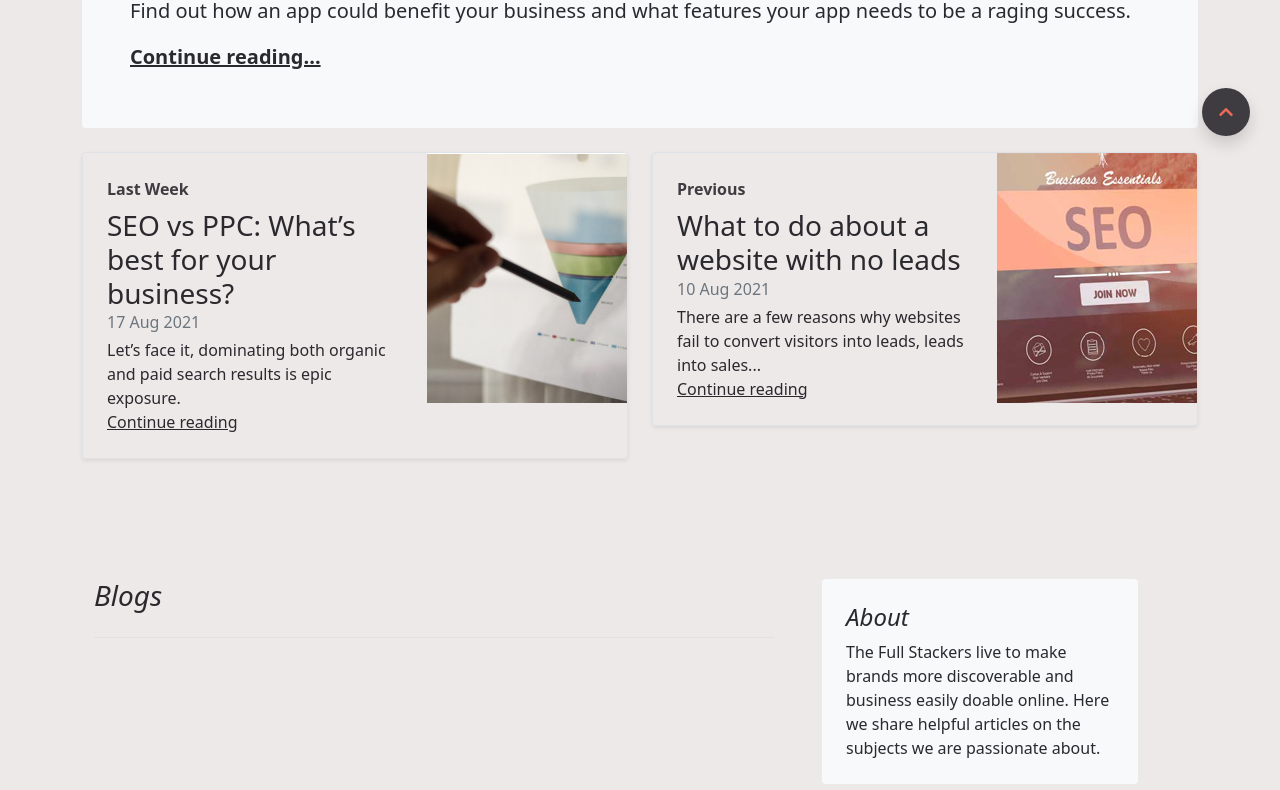
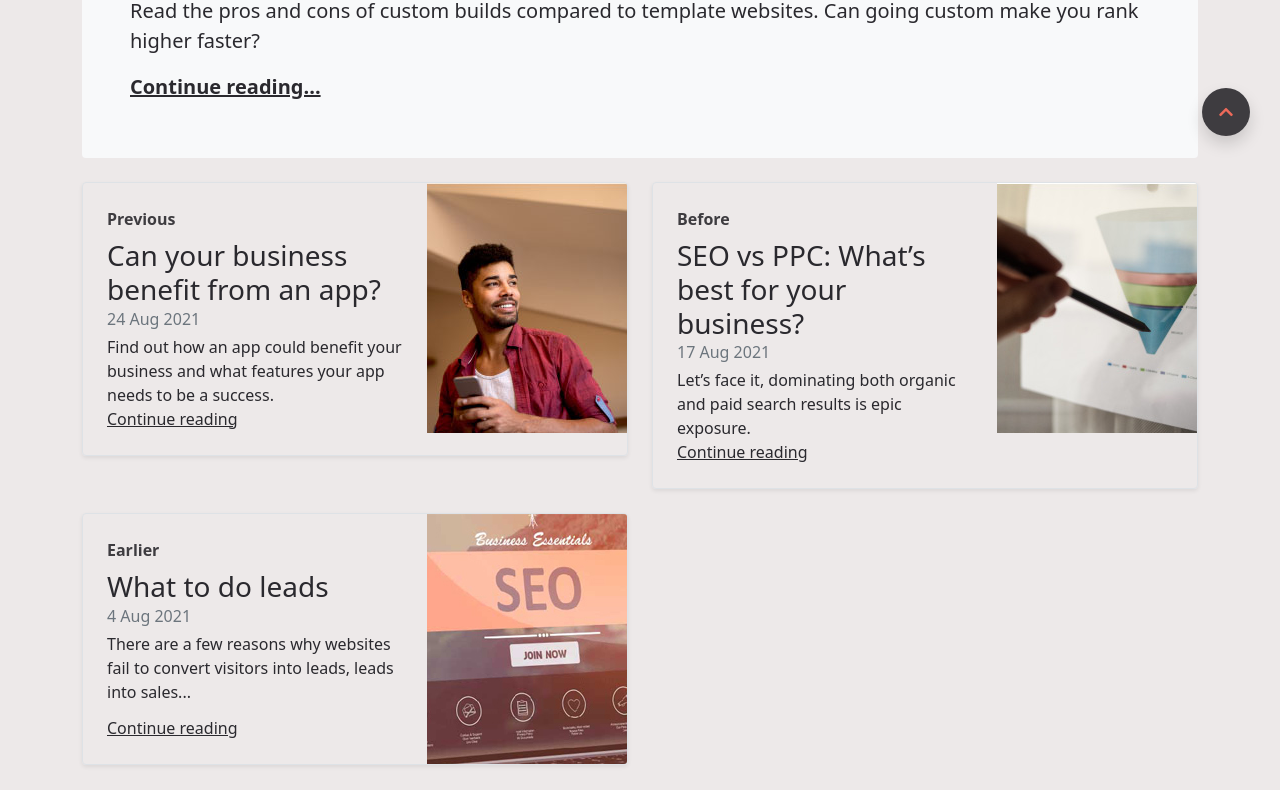
Before and after one commit to AdrianMEvans/TheFullStackers, a website: page blog.html in a window 1280 px wide. Shown: the part 634-1424 px from the top of the page. Drawn offline with nearby package versions, Linux system fonts and the light colour scheme.

Commit message:
blog 17 sep 2021 updated

```diff
--- a/blog.html
+++ b/blog.html
@@ -72,22 +72,45 @@
                 <img class="img-fluid" src="images/blogs/Blog3.jpg" alt="image showing mobile phone in users hand">
                 <!-- </div> -->
                 <div class="col-md-12 p-2 px-0">
-                    <h1 class="display-4 fst-italic">Can your business benefit from an app?
+                    <h1 class="display-4 fst-italic">Is it worth getting a custom website?
                     </h1>
-                    <p class="lead my-3">Find out how an app could benefit your business and what features your app
-                        needs to be a raging success.
+                    <p class="lead my-3">Read the pros and cons of custom builds compared to template websites. Can going custom make you rank higher faster?
                     </p>
-                    <p class="lead mb-0"><a href="#blog2021082401" class="fw-bold">Continue reading...</a></p>
+                    <p class="lead mb-0"><a href="#blog2021082404" class="fw-bold">Continue reading...</a></p>
                 </div>
             </div>
 
-            <!-- Sub Card Left -->
+            <!-- Sub Card Top Right -->
             <div class="row mb-2">
                 <div class="col-md-6">
-                    <div
-                        class="row g-0 border rounded overflow-hidden flex-md-row mb-4 shadow-sm h-md-250 position-relative">
+                    <div class="row g-0 border rounded overflow-hidden flex-md-row mb-4 shadow-sm h-md-250 position-relative">
                         <div class="col p-4 d-flex flex-column position-static">
-                            <strong class="d-inline-block mb-2 text-primary">Last Week</strong>
+                            <strong class="d-inline-block mb-2 text-primary">Previous</strong>
+                            <h3 class="mb-0">Can your business benefit from an app?</h3>
+                            <div class="mb-1 text-muted">24 Aug 2021</div>
+                            <p class="card-text mb-auto">Find out how an app could benefit your business and what features your app
+                                needs to be a success.
+                            </p>
+                            <a href="#blog2021082401" class="stretched-link">Continue reading</a>
+                        </div>
+                        <div class="col-auto d-none d-lg-block">
+                            <img class="img-fluid" width="200" height="250" src="images/blogs/Blog3s.jpg"
+                                alt="small image showing SEO on laptop screen">
+                            <!-- <svg class="bd-placeholder-img" width="200" height="250" xmlns="http://www.w3.org/2000/svg"
+                                role="img" aria-label="Placeholder: Thumbnail" preserveAspectRatio="xMidYMid slice"
+                                focusable="false">
+                                <title>Placeholder</title>
+                                <rect width="100%" height="100%" fill="#55595c" /><text x="50%" y="50%" fill="#eceeef"
+                                    dy=".3em">Thumbnail</text>
+                            </svg> -->
+
+                        </div>
+                    </div>
+                </div>
+                <div class="col-md-6">
+                    <div class="row g-0 border rounded overflow-hidden flex-md-row mb-4 shadow-sm h-md-250 position-relative">
+                        <div class="col p-4 d-flex flex-column position-static">
+                            <strong class="d-inline-block mb-2 text-primary">Before</strong>
                             <h3 class="mb-0">SEO vs PPC: What’s best for your business?</h3>
                             <div class="mb-1 text-muted">17 Aug 2021</div>
                             <p class="card-text mb-auto">Let’s face it, dominating both organic and paid search results
@@ -111,14 +134,13 @@
                     </div>
                 </div>
 
-                <!-- Sub Card Right -->
+                <!-- Sub Card Bottom Left -->
                 <div class="col-md-6">
-                    <div
-                        class="row g-0 border rounded overflow-hidden flex-md-row mb-4 shadow-sm h-md-250 position-relative">
+                    <div class="row g-0 border rounded overflow-hidden flex-md-row mb-4 shadow-sm h-md-250 position-relative">
                         <div class="col p-4 d-flex flex-column position-static">
-                            <strong class="d-inline-block mb-2 text-primary">Previous</strong>
-                            <h3 class="mb-0">What to do about a website with no leads</h3>
-                            <div class="mb-1 text-muted">10 Aug 2021</div>
+                            <strong class="d-inline-block mb-2 text-primary">Earlier</strong>
+                            <h3 class="mb-0">What to do leads</h3>
+                            <div class="mb-1 text-muted">4 Aug 2021</div>
                             <p class="card-text mb-auto">There are a few reasons why websites fail to convert visitors
                                 into leads, leads into sales...
                             </p>
@@ -136,6 +158,35 @@
                             </svg> -->
 
                         </div>
+                    </div>
+                </div>
+
+                <!-- Sub Card Bottom Right -->
+               <!--
+                <div class="col-md-6">
+                    <div class="row g-0 border rounded overflow-hidden flex-md-row mb-4 shadow-sm h-md-250 position-relative">
+                        <div class="col p-4 d-flex flex-column position-static">
+                            <strong class="d-inline-block mb-2 text-primary">Last Week</strong>
+                            <h3 class="mb-0">SEO vs PPC: What’s best for your business?</h3>
+                            <div class="mb-1 text-muted">17 Aug 2021</div>
+                            <p class="card-text mb-auto">Let’s face it, dominating both organic and paid search results
+                                is epic
+                                exposure.
+                            </p>
+                            <a href="#blog2021081701" class="stretched-link">Continue reading</a>
+                        </div>
+                        <div class="col-auto d-none d-lg-block">
+                            <img class="img-fluid" width="200" height="250" src="images/blogs/Blog2.jpg"
+                                alt="small image showing SEO on laptop screen">
+                            <!-- <svg class="bd-placeholder-img" width="200" height="250" xmlns="http://www.w3.org/2000/svg"
+                                role="img" aria-label="Placeholder: Thumbnail" preserveAspectRatio="xMidYMid slice"
+                                focusable="false">
+                                <title>Placeholder</title>
+                                <rect width="100%" height="100%" fill="#55595c" /><text x="50%" y="50%" fill="#eceeef"
+                                    dy=".3em">Thumbnail</text>
+                            </svg>
+
+                        </div> -->
                     </div>
                 </div>
 
@@ -250,9 +301,9 @@
 
 
                        <!-- ARTICLE 17 SEPTEMBER 2021 -->
-                       <article class="blog-post mt-5" id="blog2021082401"
+                       <article class="blog-post mt-5" id="blog2021082404"
                        style="padding-top: 150px; margin-top: -150px;">
-                       <img class="img-fluid mb-3" src="images/blogs/Blog3.jpg" alt="image showing mobile phone in users hand">
+                       <img class="img-fluid mb-3" src="images/blogs/Blog4.jpg" alt="image showing responsive website">
                        <h1 class="display-2--title mt-1">Is it worth getting a custom website?</h2>
                            <hr>
                            <p class="blog-post-meta">17 September, 2021
```
Also changed, not shown: images/blogs/Blog4.jpg (added), images/blogs/Blog4s.jpg (added), 1 other file.
